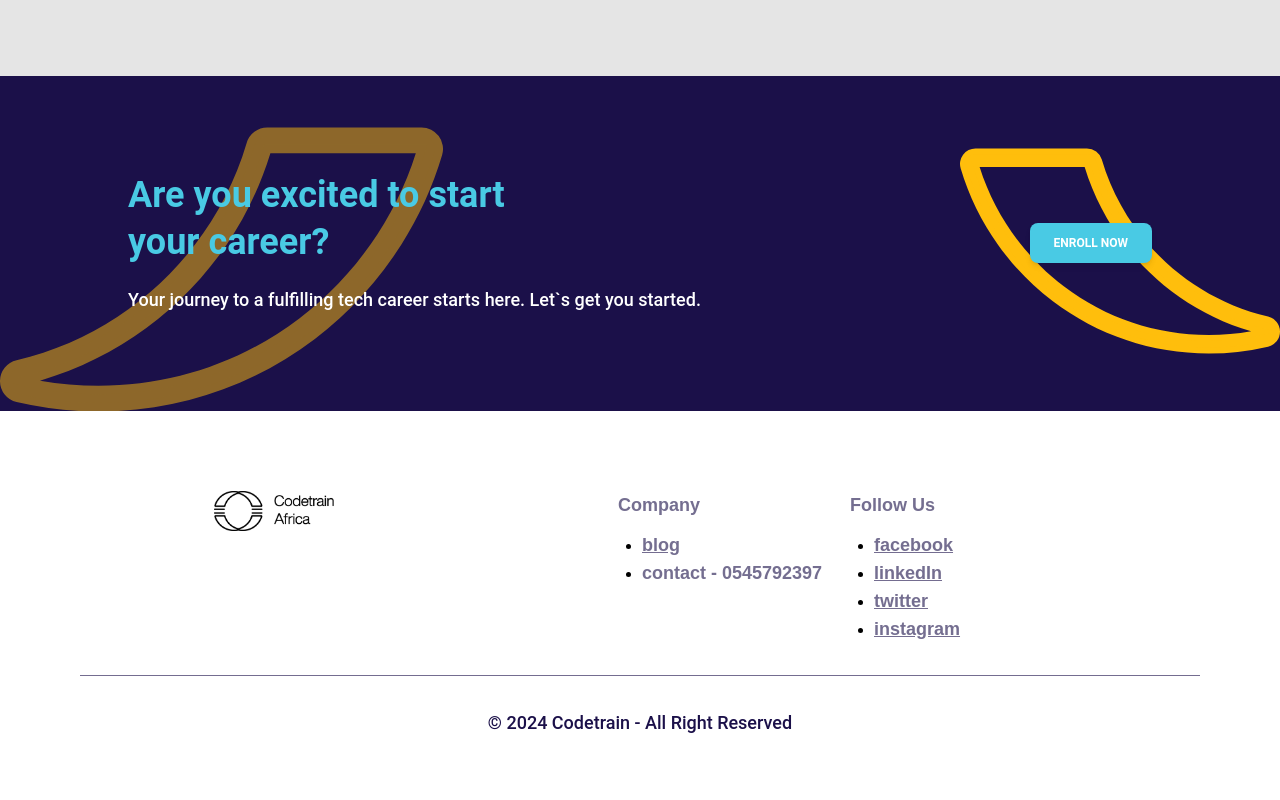
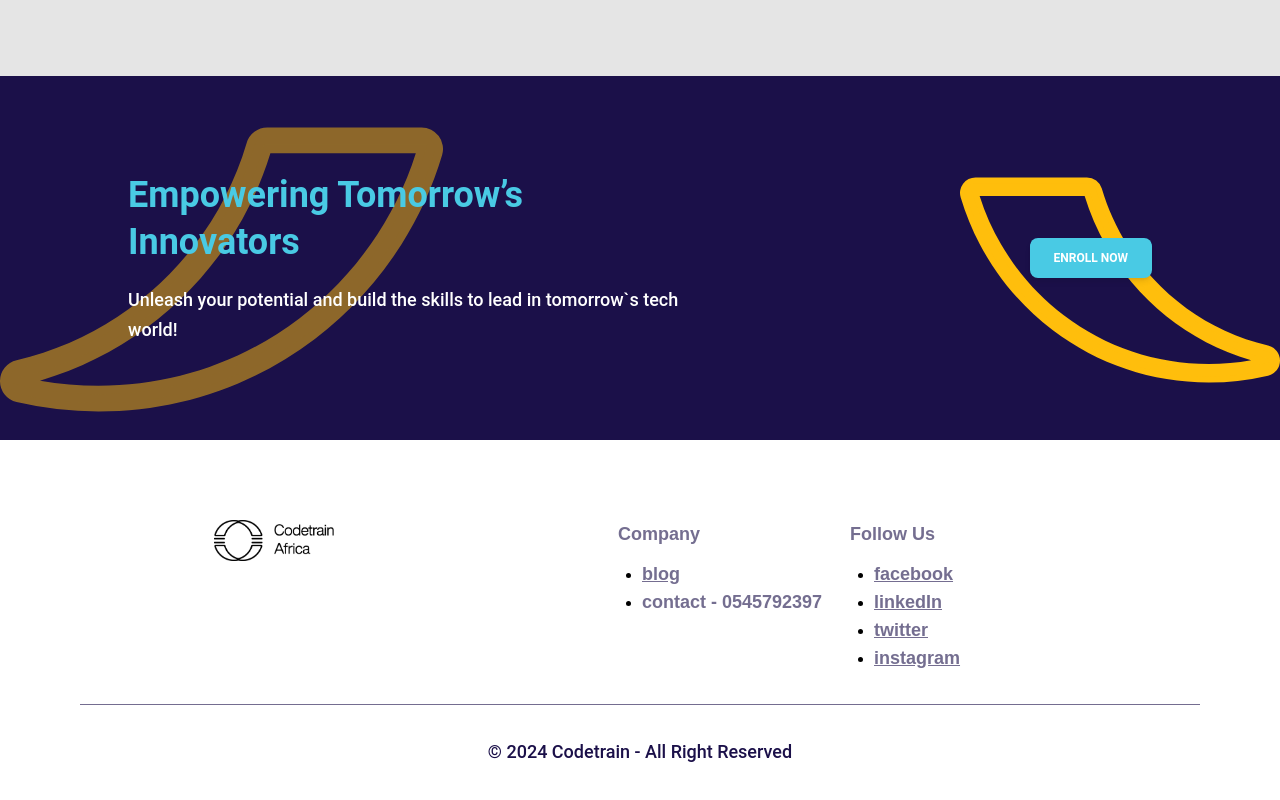
Before and after one commit to codetrainFellows/codetrain-nextjs-website, a Next.js app: page /courses/codetrain-solara in a window 1280 px wide. Shown: the part 10171-10971 px from the top of the page. Built offline with nearby package versions, Linux system fonts and the light colour scheme; a web font is replaced by a local one.

Commit message:
google analytics

```diff
--- a/app/courses/codetrain-solara/page.js
+++ b/app/courses/codetrain-solara/page.js
@@ -922,15 +922,18 @@ const CodetrainSolara = () => {
       <section className="bg-violet py-24 px-4 relative overflow-hidden">
         <div className="max-w-5xl mx-auto flex flex-col md:flex-row justify-between items-center relative z-30">
           <div>
-            <Typography variant="h2" className="text-lightBlue max-w-md">
-              Are you excited to start your career?
+            <Typography
+              variant="h2"
+              className="text-lightBlue font-bold max-w-md"
+            >
+              Empowering Tomorrow’s Innovators
             </Typography>
             <Typography
               variant="paragraph"
               className="text-white max-w-xl mt-5"
             >
-              Your journey to a fulfilling tech career starts here. Let`s get
-              you started.
+              Unleash your potential and build the skills to lead in tomorrow`s
+              tech world!
             </Typography>
           </div>
           <div className="mt-10 md:mt-0">
--- a/app/layout.js
+++ b/app/layout.js
@@ -5,7 +5,7 @@ import "./globals.css";
 // Components
 import Nav from "@/components/Nav";
 import Footer from "@/components/Footer";
-import { GoogleTagManager } from "@next/third-parties/google";
+import { GoogleAnalytics } from "@next/third-parties/google";
 
 import localFont from "next/font/local";
 import { ThemeProvider } from "@material-tailwind/react";
@@ -31,10 +31,10 @@ export default function RootLayout({ children }) {
           <meta name="description" content={metadata.description} />
         </head>
         <body className={helvetica.className}>
-          <GoogleTagManager gtmId="GTM-MMQZ7FQS" />
           <Nav />
           <main className="overflow-hidden">{children}</main>
           <Footer />
+          <GoogleAnalytics gaId="G-CKDJJBC8DC" />
         </body>
       </html>
     </ThemeProvider>
--- a/app/sitemap.js
+++ b/app/sitemap.js
@@ -1,22 +1,28 @@
 export default function sitemap() {
   return [
     {
-      url: "https://www.codetraingh.com/about-us",
+      url: "https://www.codetrainafrica.com/about-us",
       lastModified: new Date(),
       changeFrequency: "monthly",
       priority: 1,
     },
     {
-      url: "https://www.codetraingh.com/courses/software-engineering",
+      url: "https://www.codetrainafrica.com/courses/software-engineering",
       lastModified: new Date(),
       changeFrequency: "monthly",
-      priority: 0.8,
+      priority: 1,
     },
     {
-      url: "https://www.codetraingh.com/hire-a-graduate",
+      url: "https://www.codetrainafrica.com/hire-a-graduate",
       lastModified: new Date(),
       changeFrequency: "monthly",
-      priority: 0.8,
+      priority: 1,
+    },
+    {
+      url: "https://codetrainafrica.com/courses/codetrain-solara",
+      lastModified: new Date(),
+      changeFrequency: "monthly",
+      priority: 1,
     },
   ];
 }
--- a/package.json
+++ b/package.json
@@ -11,8 +11,8 @@
   "dependencies": {
     "@heroicons/react": "^2.1.5",
     "@material-tailwind/react": "^2.1.9",
-    "@next/third-parties": "^14.2.13",
-    "next": "^14.2.13",
+    "@next/third-parties": "^15.0.3",
+    "next": "^15.0.3",
     "react": "^18",
     "react-dom": "^18",
     "sharp": "^0.33.5"
```
Also changed, not shown: 1 other file (tests, documents, lock files or other folders).
